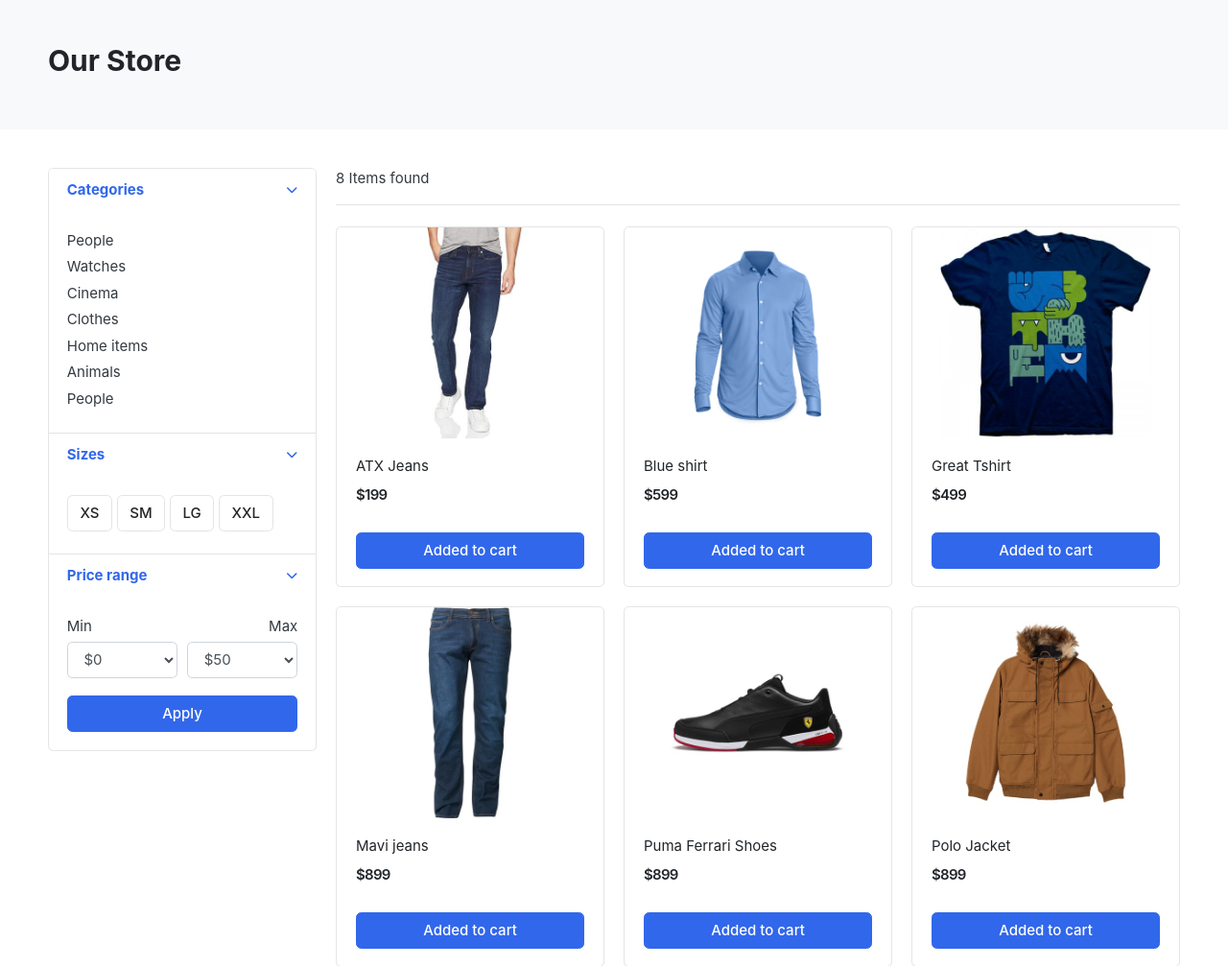
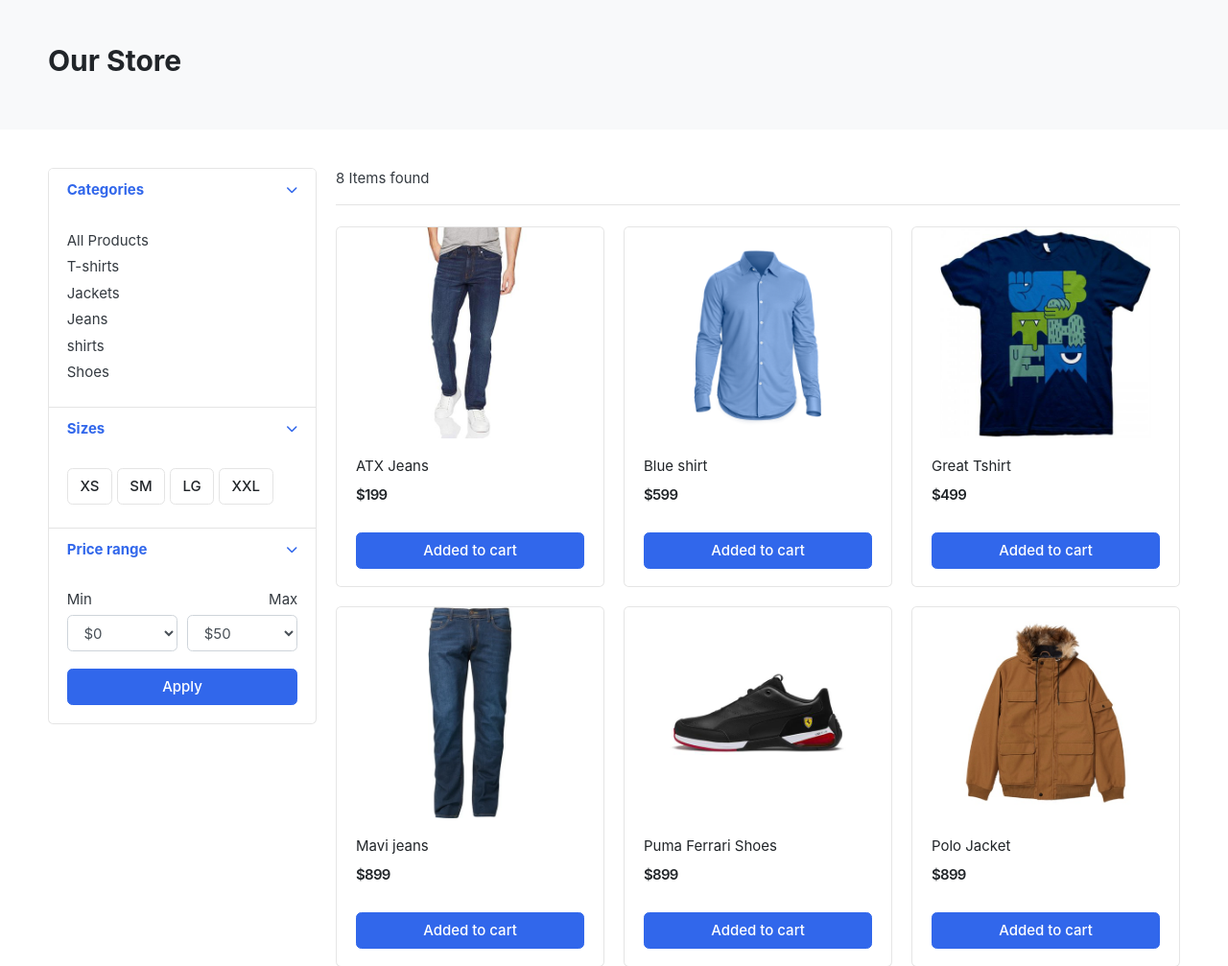
Before and after one commit to Nijam-Uddin-Qudraty/e-com, a Django app: page /store/ in a window 1280 px wide. Shown: the part 119-1126 px from the top of the page at 96% size. Run offline with Django 3.2, Linux system fonts and the light colour scheme; data comes from the database, SQL or seed files in the repository; some libraries are stand-ins or nearby versions; some web fonts are replaced.

Commit message:
add context provider
updated category in both nav and store

```diff
--- /dev/null
+++ b/category/context_processors.py
@@ -0,0 +1,5 @@
+from .models import Category
+
+def menu_links(req):
+    links = Category.objects.all()
+    return dict(links=links)
--- a/category/models.py
+++ b/category/models.py
@@ -1,4 +1,5 @@
 from django.db import models
+from django.urls import reverse
 
 # Create your models here.
 class Category(models.Model):
@@ -10,6 +11,8 @@
     class Meta :
         verbose_name = "Category"
         verbose_name_plural = "Categories"
+    def get_url(self):
+        return reverse('products_by_category',args=[self.slug])
 
     def __str__(self):
         return self.category_name
--- a/ecom/settings.py
+++ b/ecom/settings.py
@@ -65,6 +65,7 @@
                 'django.template.context_processors.request',
                 'django.contrib.auth.context_processors.auth',
                 'django.contrib.messages.context_processors.messages',
+                'category.context_processors.menu_links'
             ],
         },
     },
--- a/store/urls.py
+++ b/store/urls.py
@@ -3,5 +3,6 @@
 from . import views
 
 urlpatterns = [
-    path("",views.StoreView,name='store')
+    path("",views.StoreView,name='store'),
+    path("<slug:category_slug>/",views.StoreView,name='products_by_category'),
 ]
--- a/store/views.py
+++ b/store/views.py
@@ -1,9 +1,19 @@
-from django.shortcuts import render
+from django.shortcuts import render,get_object_or_404
 from .models import Product
+from category.models import Category
 
-def StoreView(req):
-    products = Product.objects.all().filter(is_available=True)
-    product_count = products.count()
+def StoreView(req,category_slug=None):
+    category = None
+    products = None
+    product_count = 0
+    if category_slug != None:
+        category = get_object_or_404(Category,slug = category_slug)
+        products = Product.objects.filter(category = category)
+        product_count = products.count()
+    else:
+        products = Product.objects.all().filter(is_available=True)
+        product_count = products.count()
+
     context= {
         'products':products,
         'product_count': product_count
--- a/templates/includes/navbar.html
+++ b/templates/includes/navbar.html
@@ -37,12 +37,11 @@
 						<i class="fa fa-bars"></i> All category
 					</button>
 					<div class="dropdown-menu">
-						<a class="dropdown-item" href="#">Machinery / Mechanical Parts / Tools</a>
-						<a class="dropdown-item" href="#">Consumer Electronics / Home Appliances</a>
-						<a class="dropdown-item" href="#">Auto / Transportation</a>
-						<a class="dropdown-item" href="#">Apparel / Textiles / Timepieces</a>
-						<a class="dropdown-item" href="#">Home & Garden / Construction / Lights</a>
-						<a class="dropdown-item" href="#">Beauty & Personal Care / Health</a>
+						<a class="dropdown-item" href="{% url 'store' %}">All Products</a>
+
+						{% for category in links %}
+						<a class="dropdown-item" href="{{ category.get_url }}">{{category.category_name}}</a>
+						{% endfor %}
 					</div>
 				</div>
 			</div>
--- a/templates/store/store.html
+++ b/templates/store/store.html
@@ -31,13 +31,10 @@
 			<div class="card-body">
 
 				<ul class="list-menu">
-				<li><a href="#">People  </a></li>
-				<li><a href="#">Watches </a></li>
-				<li><a href="#">Cinema  </a></li>
-				<li><a href="#">Clothes  </a></li>
-				<li><a href="#">Home items </a></li>
-				<li><a href="#">Animals</a></li>
-				<li><a href="#">People </a></li>
+				<li><a href="{% url 'store' %}">All Products</a></li>
+				{% for category in links %}
+				<li><a href="{{category.get_url}}">{{category.category_name}}</a></li>
+				{% endfor %}
 				</ul>
 
 			</div> <!-- card-body.// -->
```
